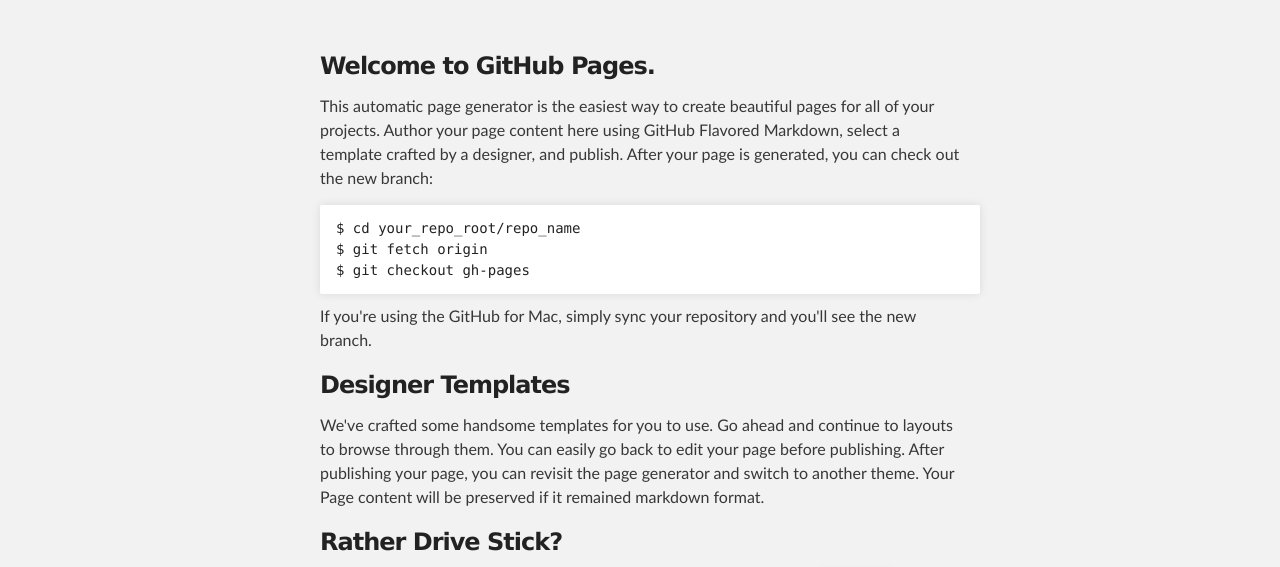
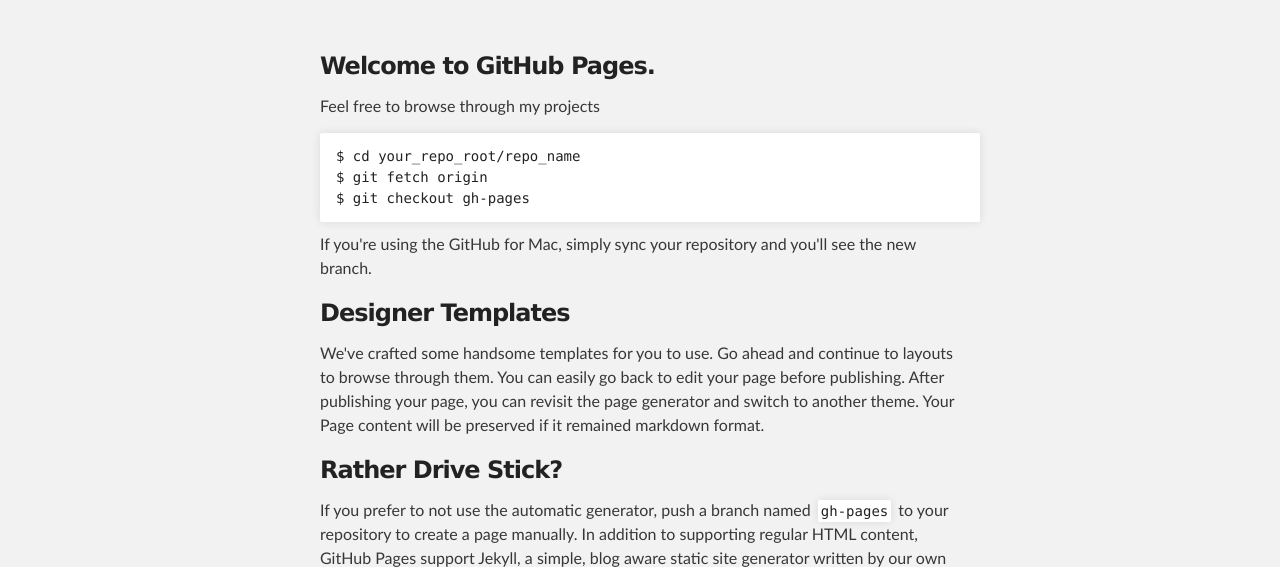
Before and after one commit to hahd/hahd.github.io, a plain HTML site: page index.html in a window 1280 px wide. Shown: the part 212-779 px from the top of the page. Drawn offline with Linux system fonts and the light colour scheme.

Commit message:
Update index.html

```diff
--- a/index.html
+++ b/index.html
@@ -4,11 +4,11 @@
   <head>
     <meta charset='utf-8'>
     <meta http-equiv="X-UA-Compatible" content="chrome=1">
-    <meta name="description" content="Hahd.GitHub.io : a website using gihub io">
+    <meta name="description" content="Hahd: Welcome to me">
 
     <link rel="stylesheet" type="text/css" media="screen" href="stylesheets/stylesheet.css">
 
-    <title>Hahd.GitHub.io</title>
+    <title>Hahd</title>
   </head>
 
   <body>
@@ -30,7 +30,7 @@
         <h3>
 <a id="welcome-to-github-pages" class="anchor" href="#welcome-to-github-pages" aria-hidden="true"><span class="octicon octicon-link"></span></a>Welcome to GitHub Pages.</h3>
 
-<p>This automatic page generator is the easiest way to create beautiful pages for all of your projects. Author your page content here using GitHub Flavored Markdown, select a template crafted by a designer, and publish. After your page is generated, you can check out the new branch:</p>
+<p>Feel free to browse through my projects</p>
 
 <pre><code>$ cd your_repo_root/repo_name
 $ git fetch origin
```
